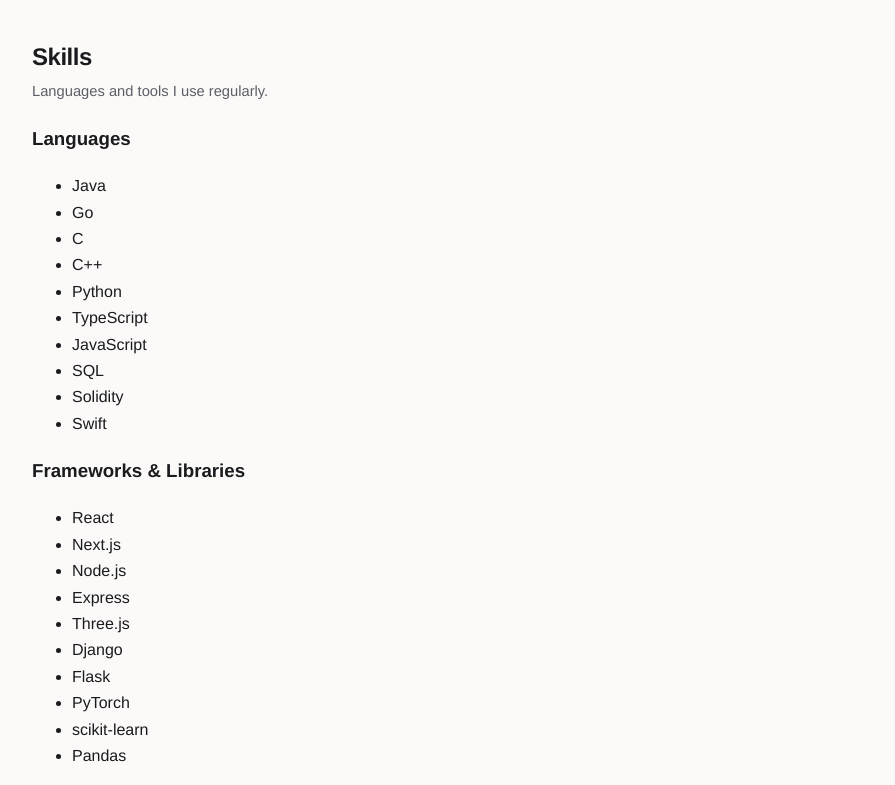
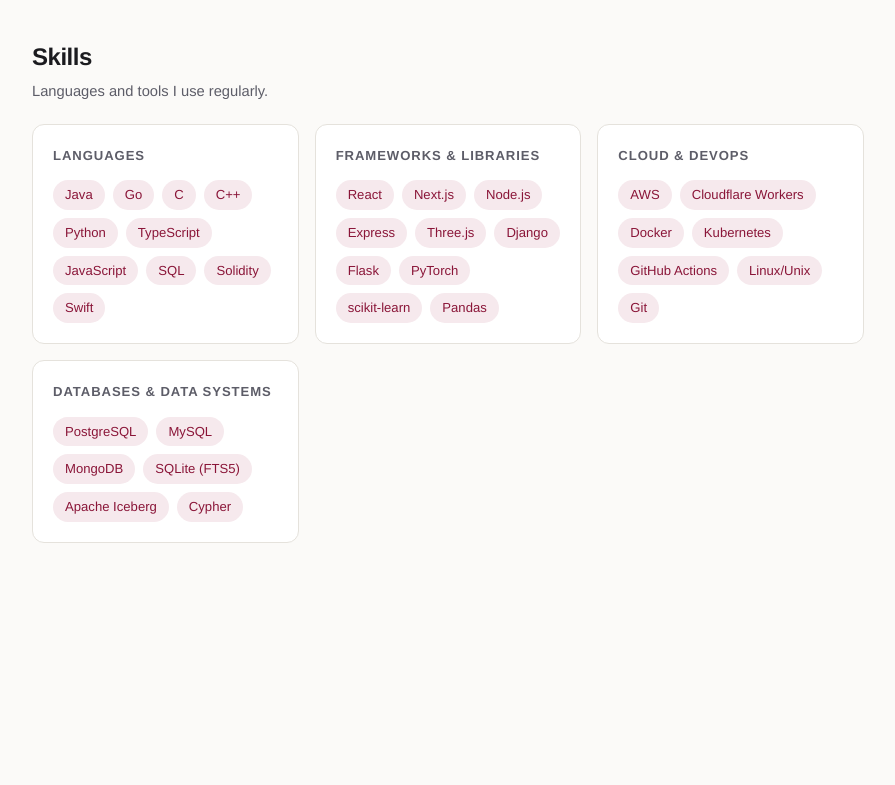
Before and after one commit to harshitaajoshi/my-portfolio, a plain HTML site: page index.html in a window 1280 px wide. Shown: the part 1260-2045 px from the top of the page, without its empty margins (192-1087 px from the left). After the commit the page ends 1931 px from the top, so only its background shows below. Drawn offline with Linux system fonts and the light colour scheme.

Commit message:
Style skill cards and tag pills

```diff
--- a/css/style.css
+++ b/css/style.css
@@ -206,3 +206,46 @@ section p {
 .facts strong {
   color: var(--text);
 }
+
+/* ----------------------------------------------------------
+   Skills
+   ---------------------------------------------------------- */
+
+.skill-grid {
+  display: grid;
+  grid-template-columns: repeat(auto-fit, minmax(240px, 1fr));
+  gap: 16px;
+}
+
+.skill-card {
+  background: var(--surface);
+  border: 1px solid var(--border);
+  border-radius: var(--radius);
+  padding: 20px;
+}
+
+.skill-card h3 {
+  margin: 0 0 14px;
+  font-size: 0.82rem;
+  text-transform: uppercase;
+  letter-spacing: 0.07em;
+  color: var(--muted);
+}
+
+.tags {
+  display: flex;
+  flex-wrap: wrap;
+  gap: 8px;
+  list-style: none;
+  margin: 0;
+  padding: 0;
+}
+
+.tags li {
+  background: var(--accent-soft);
+  color: var(--accent);
+  border-radius: 999px;
+  padding: 4px 12px;
+  font-size: 0.82rem;
+  font-weight: 500;
+}
```
